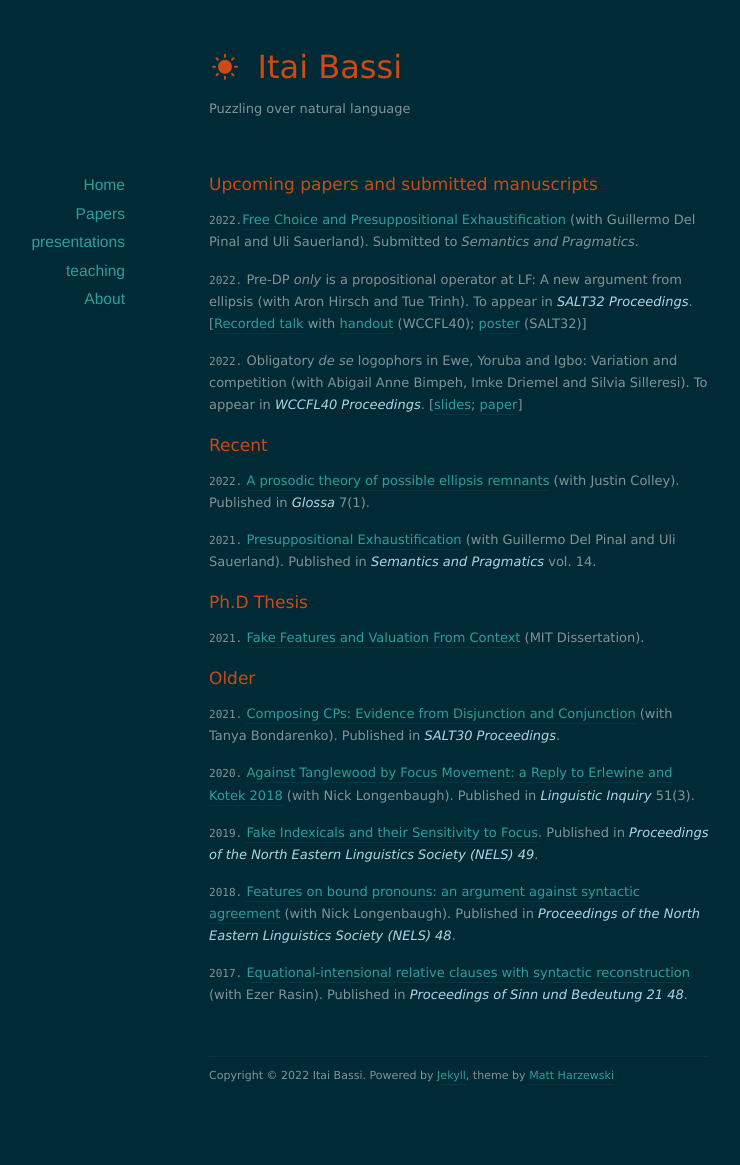
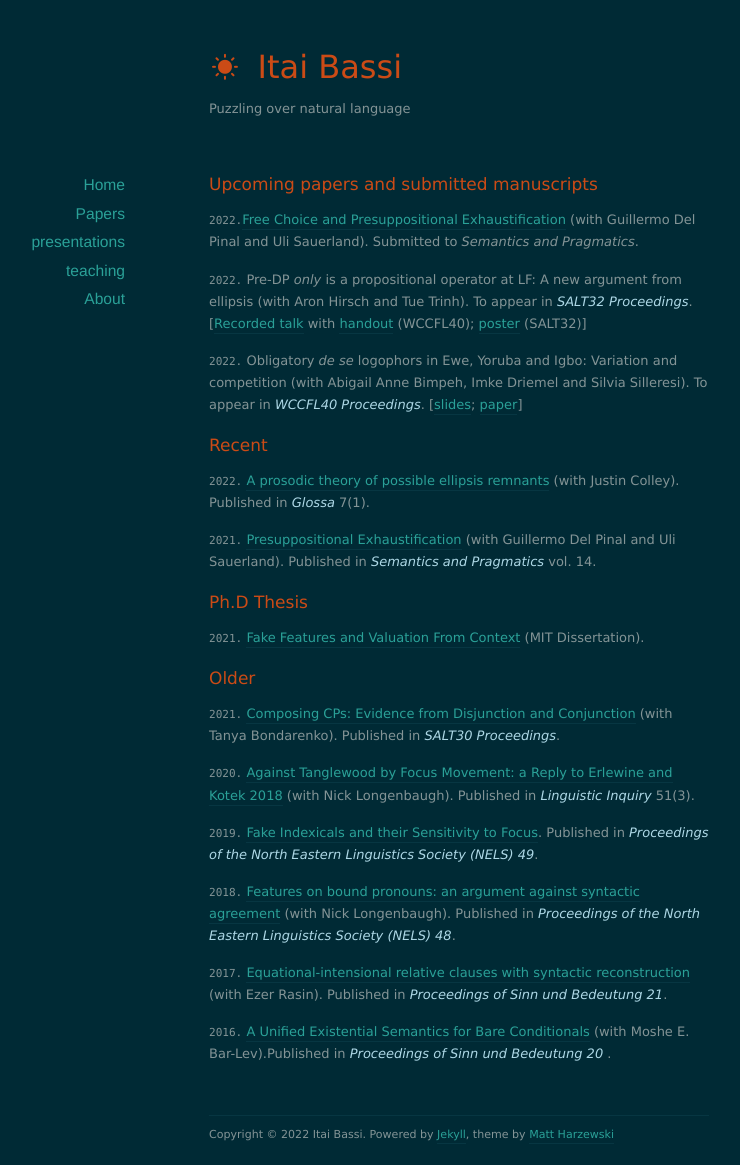
Before and after one commit to itaibassi/itaibassi.github.io, a Jekyll site: the page built from papers/index.markdown, in a window 1280 px wide. Shown: the whole page, without its empty margins (181-921 px from the left). Built offline with Jekyll 4.4.1, drawn with Linux system fonts in a browser that asks for light colours; nearby versions of some CDN libraries; before the commit the page ends 1106 px from its top, so only the background shows below that.

Commit message:
Update index.markdown

```diff
--- a/papers/index.markdown
+++ b/papers/index.markdown
@@ -43,4 +43,6 @@ title: Papers
 
 `2018.` [Features on bound pronouns: an argument against syntactic agreement](https://ling.auf.net/lingbuzz/004056)  (with Nick Longenbaugh).  Published in *<font color="lightblue"> Proceedings of the North Eastern Linguistics Society (NELS) 48</font>*.
 
-`2017.` [Equational-intensional relative clauses with syntactic reconstruction](https://semanticsarchive.net/Archive/GE4MWViN/Bassi.pdf)  (with Ezer Rasin).  Published in *<font color="lightblue"> Proceedings of Sinn und Bedeutung 21 48</font>*.
+`2017.` [Equational-intensional relative clauses with syntactic reconstruction](https://semanticsarchive.net/Archive/GE4MWViN/Bassi.pdf)  (with Ezer Rasin).  Published in *<font color="lightblue"> Proceedings of Sinn und Bedeutung 21</font>*.
+
+`2016.`  [A Unified Existential Semantics for Bare Conditionals](https://ojs.ub.uni-konstanz.de/sub/index.php/sub/article/download/128/71/) (with Moshe E. Bar-Lev).Published in *<font color="lightblue"> Proceedings of Sinn und Bedeutung 20 </font>*.
```
